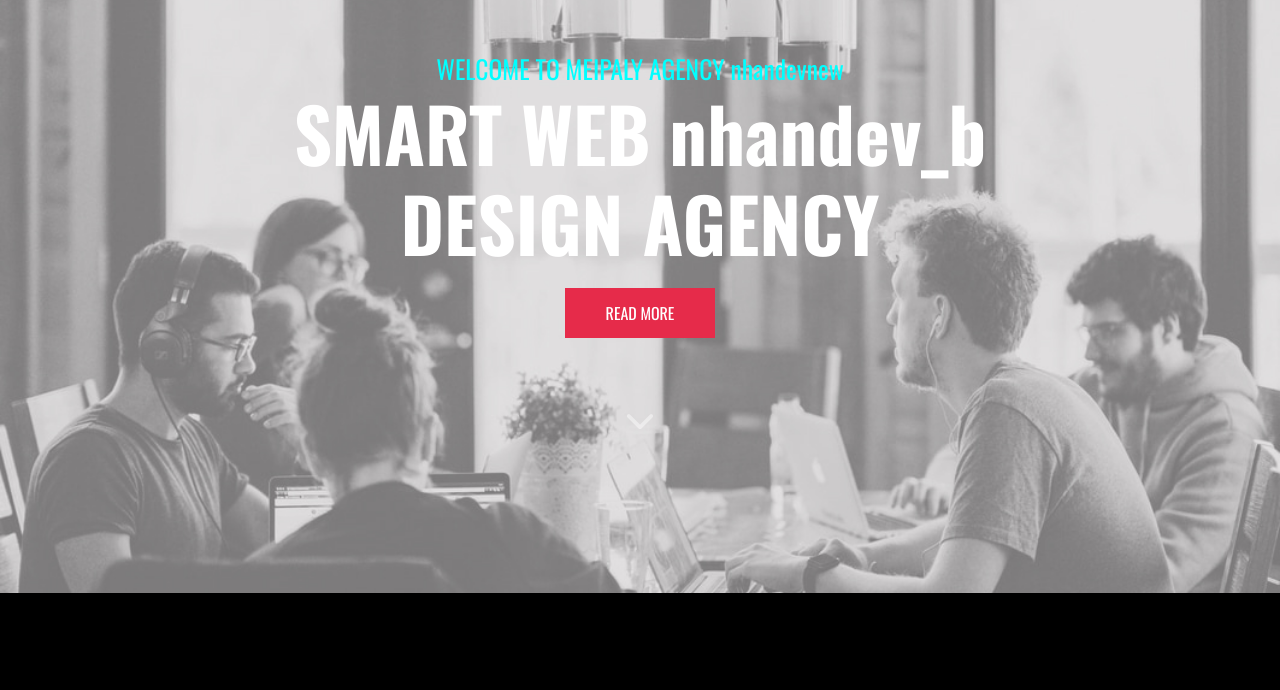
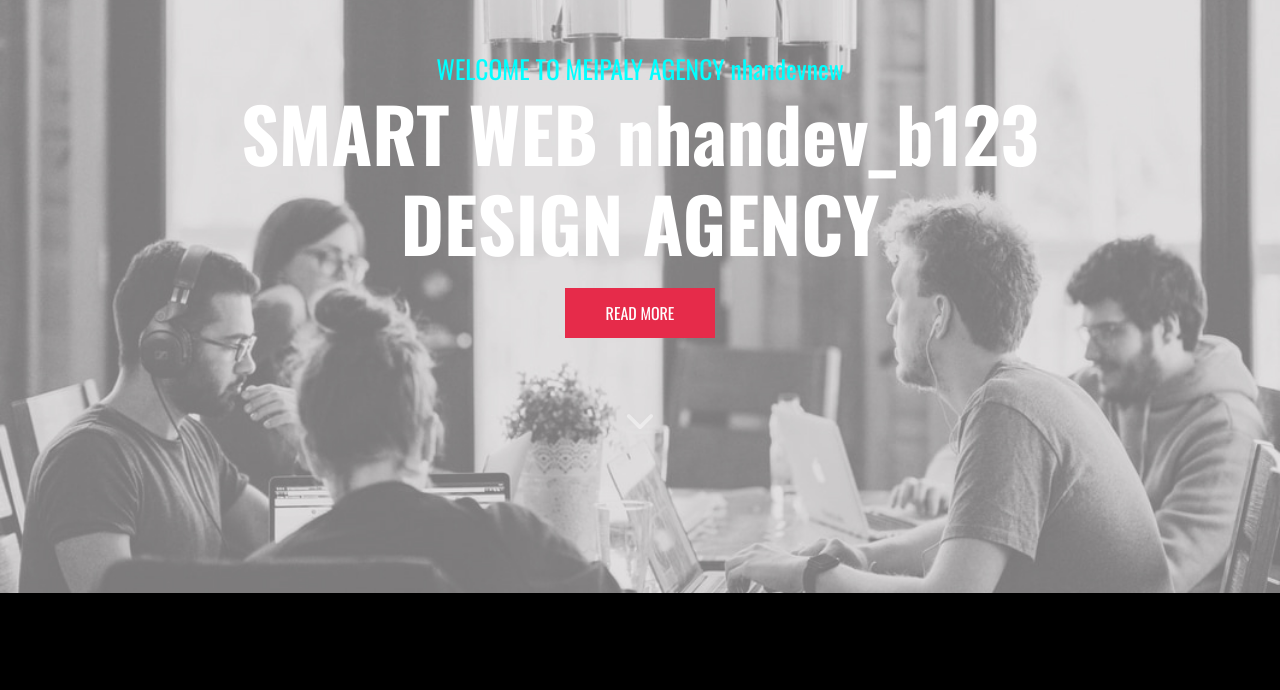
Before and after one commit to ducnhantapdev/BC82_demoGit, a website: page index.html in a window 1280 px wide. Shown: the part 103-793 px from the top of the page. Drawn offline with nearby package versions, Linux system fonts and the light colour scheme; some packages are replaced by stand-ins of ours; a script that the page names is missing.

Commit message:
new nhandevb

```diff
--- a/index.html
+++ b/index.html
@@ -63,7 +63,7 @@
             <div class="wrapper__welcome">
                 <div class="welcome__content">
                     <h1 style="color:aqua">WELCOME TO MEIPALY AGENCY nhandevnew</h1>
-                    <p class="p__first">SMART WEB nhandev_b</p>
+                    <p class="p__first">SMART WEB nhandev_b123</p>
                     <P class="p__second">DESIGN AGENCY</P>
                     <p class="p__third">READ MORE</p>
                     <i class="fa-solid fa-chevron-down arrowDown" style="width: 100px !important;"></i>
```
